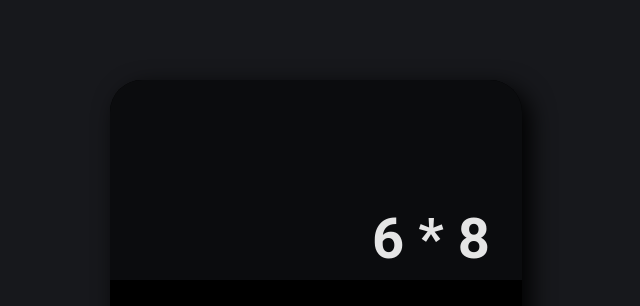
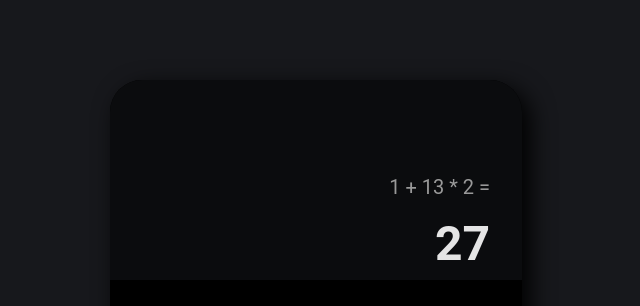
Before and after one commit to DrewnioQ/calculator, a plain HTML site: page index.html in a window 1280 px wide. Shown: the top 306 px of the page, without its empty margins (324-964 px from the left). Drawn offline with Linux system fonts and the light colour scheme.

Commit message:
Add and style parsed-text on display

```diff
--- a/index.html
+++ b/index.html
@@ -10,13 +10,11 @@
   </head>
   <body>
     <div class="page-container">
-      <!-- <header>
-        <h1 class="header-text">Calculator</h1>
-      </header> -->
       <main>
         <section class="calculator-container">
           <div class="display">
-            <h3>6 * 8</h3>
+            <p class="display__parsed-text">1 + 13 * 2 =</p>
+            <h3 class="display__main-text">27</h3>
           </div>
           <div class="buttons-container">
             <button class="button button--operator">
--- a/styles.css
+++ b/styles.css
@@ -1,12 +1,15 @@
 :root {
   --site-bg: #17181c;
   --calc-background: #000000;
+
   --calc-disp-bg: hsl(225, 11%, 5%);
+  --calc-disp-text: #e5e5e5;
+  --calc-disp-text-parsed: hsl(0, 0%, 60%);
+
   --calc-btn-bg: #101114;
   --calc-btn-op-bg: #14213d;
   --calc-btn-eq-bg: #fca311;
   --calc-btn-text: #e5e5e5;
-  color: #71788e;
 
   --calc-border-rad: 2rem;
   --calc-btn-size: 75px;
@@ -58,6 +61,9 @@ main {
 
 /* CALCULATOR */
 .calculator-container {
+  height: 703px;
+  width: 412px;
+
   border-radius: var(--calc-border-rad);
   overflow: hidden;
 
@@ -74,13 +80,22 @@ main {
   padding: 0.5rem 2rem 0.5rem;
 
   background-color: var(--calc-disp-bg);
-  font-size: 3rem;
   text-align: right;
-  color: var(--calc-btn-text);
 
   display: flex;
   flex-direction: column;
   justify-content: flex-end;
+  align-items: flex-end;
+}
+.display__main-text {
+  color: var(--calc-disp-text);
+  font-size: 3rem;
+
+  margin-top: 1rem;
+}
+.display__parsed-text {
+  color: var(--calc-disp-text-parsed);
+  font-size: 1.25rem;
 }
 
 .buttons-container {
@@ -110,7 +125,7 @@ main {
 
   background-color: var(--calc-btn-bg);
 
-  transition: transform 0.2s;
+  transition: transform 0.2s, filter 0.2s ease-out;
 }
 .button:hover {
   filter: brightness(200%);
@@ -183,6 +198,9 @@ main {
   }
 
   .calculator-container {
+    height: auto;
+    width: auto;
+
     border-radius: 0;
 
     display: flex;
```
